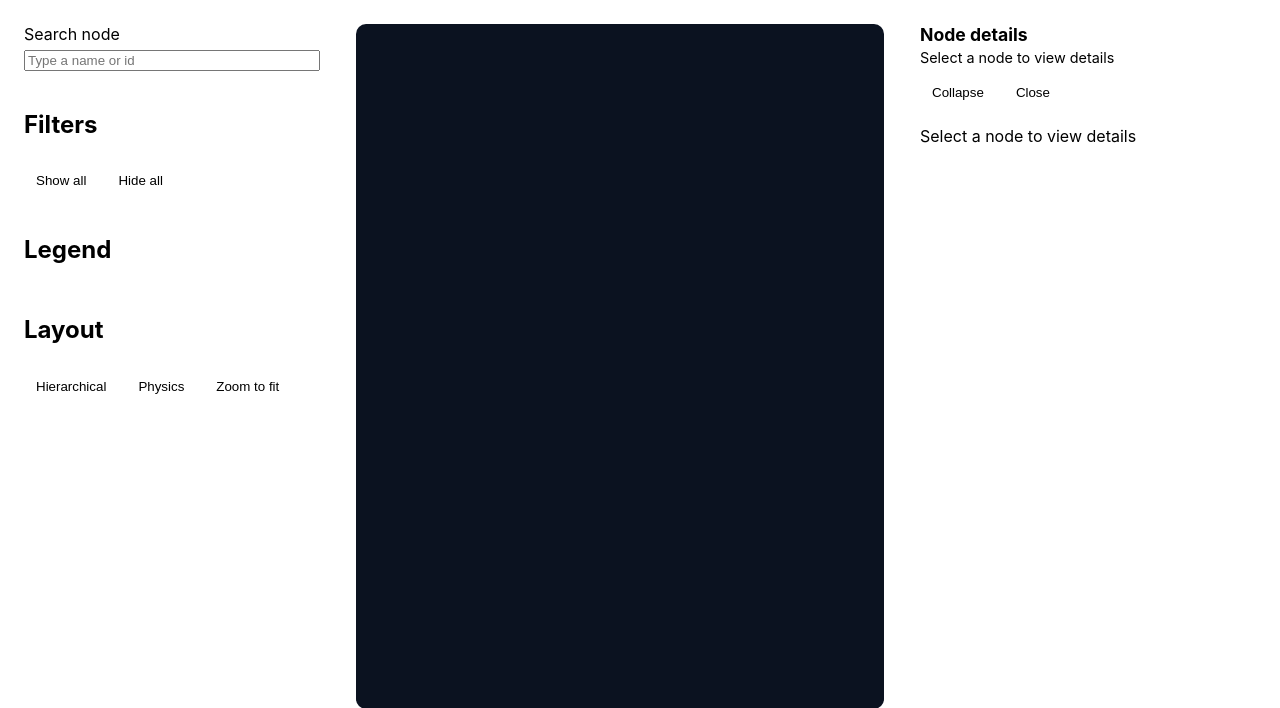
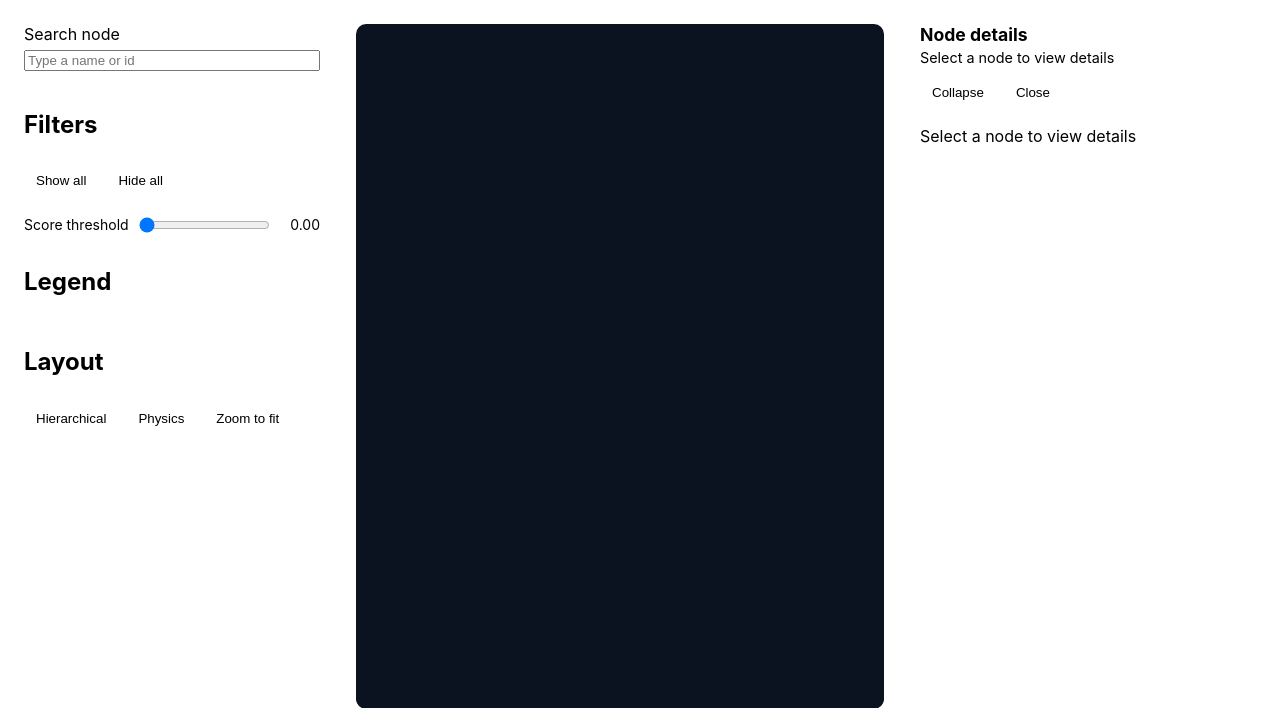
Before and after one commit to Sechi42/brain_ds, a Python web app: template brain_ds/ui/templates/graph_viewer.html in a window 1280 px wide. Shown: the part 62-770 px from the top of the page. Run offline with Jinja, Linux system fonts and the light colour scheme; the template is opened without the code that fills it, so the values that code supplies are empty.

Commit message:
feat(viewer): add score threshold filter with edge-primary semantics + score badge (Slice 5 GREEN)

```diff
--- a/brain_ds/ui/render_context.py
+++ b/brain_ds/ui/render_context.py
@@ -38,6 +38,7 @@ def build_render_context(graph: Graph) -> dict:
                 "label": edge.label.value,
                 "title": _edge_title(edge.label.value, edge.reasons),
                 "width": 1.0 + ((edge.weight or 0.0) * 4.0),
+                "score": float(edge.weight or 0.0),
             }
         )
 
--- a/brain_ds/ui/templates/graph_viewer.html
+++ b/brain_ds/ui/templates/graph_viewer.html
@@ -88,6 +88,23 @@
             <button type="button" id="hide-all">Hide all</button>
           </div>
           <div id="type-filters"></div>
+          <div class="control-row" style="margin-top:0.75rem;align-items:center;gap:0.5rem;">
+            <label for="score-threshold-slider" style="white-space:nowrap;font-size:0.875rem;">Score threshold</label>
+            <input
+              id="score-threshold-slider"
+              type="range"
+              min="0"
+              max="1"
+              step="0.05"
+              value="0"
+              aria-valuemin="0"
+              aria-valuemax="1"
+              aria-valuenow="0"
+              aria-valuetext="0.00"
+              style="flex:1;"
+            />
+            <span id="score-badge" aria-live="polite" style="font-size:0.875rem;min-width:2.5rem;text-align:right;">0.00</span>
+          </div>
         </section>
         <section>
           <h2>Legend</h2>
@@ -141,6 +158,7 @@
       const originalNodes = new Map((RENDER_CONTEXT.nodes || []).map((n) => [n.id, { ...n }]));
       const originalEdges = new Map((RENDER_CONTEXT.edges || []).map((e, i) => [i, { ...e, id: i }]));
       const hiddenTypes = new Set();
+      let scoreThreshold = 0;
       let selectedNodeId = null;
 
       const network = new vis.Network(container, { nodes, edges }, {
@@ -158,7 +176,57 @@
       const applyVisibility = () => {
         const visible = visibleNodeIds();
         nodes.update((RENDER_CONTEXT.nodes || []).map((n) => ({ id: n.id, hidden: !visible.has(n.id), opacity: 1, borderWidth: 1 })));
-        edges.update((RENDER_CONTEXT.edges || []).map((e, i) => ({ id: i, hidden: !(visible.has(e.from) && visible.has(e.to)), opacity: 1 })));
+        // REQ-5.5 / REQ-5.9: edge hidden if either endpoint is hidden OR edge score < threshold (additive).
+        // REQ-5.10: inclusive boundary — score >= scoreThreshold is visible.
+        edges.update((RENDER_CONTEXT.edges || []).map((e, i) => ({
+          id: i,
+          hidden: !(visible.has(e.from) && visible.has(e.to)) || ((e.score !== undefined) && (e.score < scoreThreshold)),
+          opacity: 1,
+        })));
+      };
+
+      // Slice 5: applyScoreFilter — called on slider input to update scoreThreshold and
+      // apply edge-primary score filtering (Decision 1).
+      // Decision 3: selected nodes that become orphans (all incident edges hidden by score)
+      // are removed from the selection set, with an aria-live announcement.
+      const applyScoreFilter = (threshold) => {
+        scoreThreshold = threshold;
+        // Update score badge (REQ-5.7).
+        const badge = document.getElementById("score-badge");
+        if (badge) badge.textContent = threshold.toFixed(2);
+        const slider = document.getElementById("score-threshold-slider");
+        if (slider) {
+          slider.setAttribute("aria-valuenow", threshold.toFixed(2));
+          slider.setAttribute("aria-valuetext", threshold.toFixed(2));
+        }
+        // Apply visibility (integrates type-filter + score-filter additively).
+        applyVisibility();
+        // REQ-5.6 / Decision 3: remove hidden-orphan nodes from selection, announce count.
+        // A node is an orphan if ALL its incident edges are now hidden by the score filter.
+        // We cooperate with the renderer's select-change emission by calling clearSelection
+        // on the renderer and re-emitting if any selected nodes are removed.
+        if (typeof network !== "undefined" && network.selectedNodeIds && network.selectedNodeIds.size > 0) {
+          const visibleEdgeEndpoints = new Set();
+          (RENDER_CONTEXT.edges || []).forEach((e) => {
+            if ((e.score === undefined) || (e.score >= scoreThreshold)) {
+              visibleEdgeEndpoints.add(e.from);
+              visibleEdgeEndpoints.add(e.to);
+            }
+          });
+          const removedFromSelection = [];
+          network.selectedNodeIds.forEach((nodeId) => {
+            if (!visibleEdgeEndpoints.has(nodeId)) {
+              removedFromSelection.push(nodeId);
+            }
+          });
+          if (removedFromSelection.length > 0) {
+            removedFromSelection.forEach((nodeId) => network.selectedNodeIds.delete(nodeId));
+            const liveRegion = document.querySelector("[aria-live='polite']");
+            if (liveRegion) {
+              liveRegion.textContent = `${removedFromSelection.length} node(s) removed from selection due to filter`;
+            }
+          }
+        }
       };
       const resetHighlight = () => {
         selectedNodeId = null;
@@ -749,7 +817,14 @@
         });
       });
 
-      document.getElementById("show-all").addEventListener("click", () => { hiddenTypes.clear(); applyVisibility(); typeCheckboxes.forEach((cb) => { cb.checked = true; }); });
+      document.getElementById("show-all").addEventListener("click", () => { hiddenTypes.clear(); applyScoreFilter(0); typeCheckboxes.forEach((cb) => { cb.checked = true; }); const sliderEl = document.getElementById("score-threshold-slider"); if (sliderEl) sliderEl.value = "0"; });
+      // Slice 5: Score threshold slider wiring (REQ-5.1, REQ-5.7, REQ-5.8).
+      const scoreSlider = document.getElementById("score-threshold-slider");
+      if (scoreSlider) {
+        scoreSlider.addEventListener("input", () => {
+          applyScoreFilter(parseFloat(scoreSlider.value));
+        });
+      }
       document.getElementById("hide-all").addEventListener("click", () => { typeCheckboxes.forEach((cb, typeName) => { cb.checked = false; hiddenTypes.add(typeName); }); applyVisibility(); });
 
       document.getElementById("toggle-hierarchical").addEventListener("click", (event) => {
```
